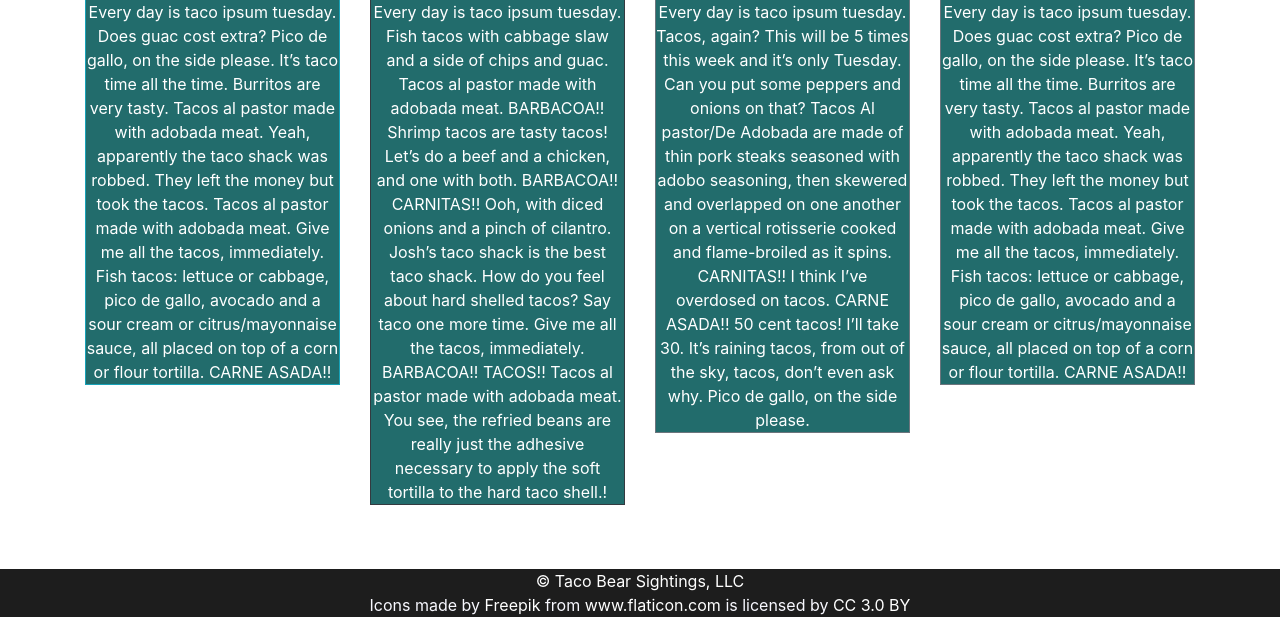
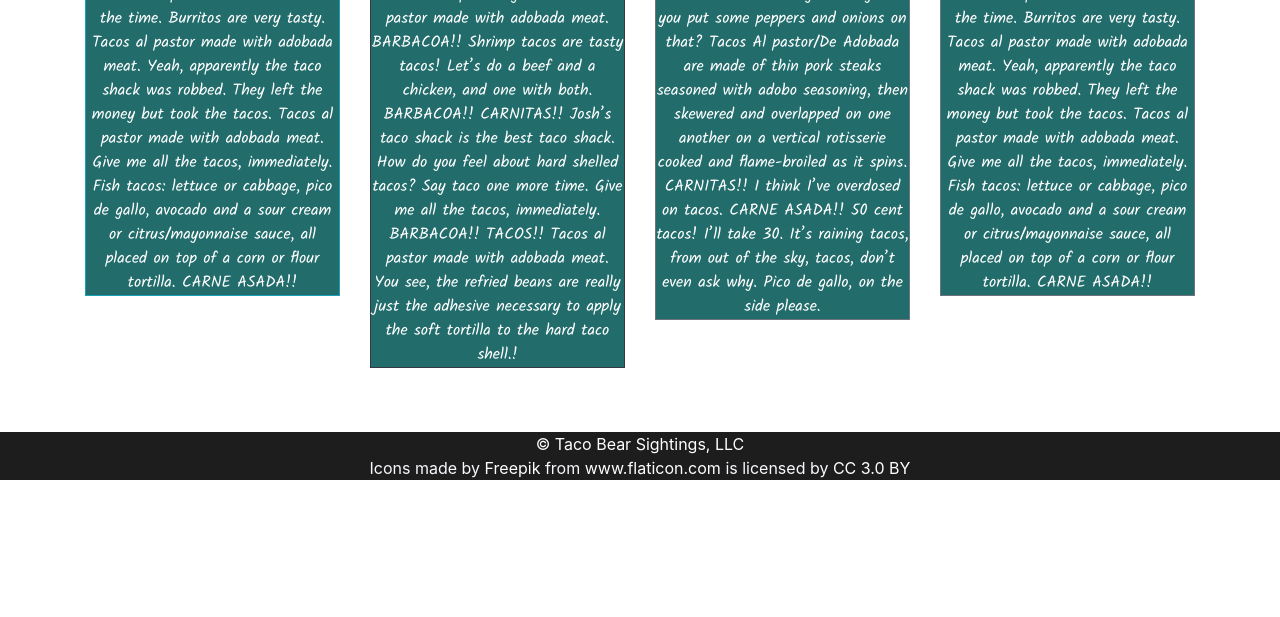
Before and after one commit to jisbell347/bootstrap-4-challenge, a PHP site: page / in a window 1280 px wide. Shown: the part 1303-1920 px from the top of the page. After the commit the page ends 1783 px from the top, so only its background shows below. Run offline with PHP 8.4, Linux system fonts and the light colour scheme.

Commit message:
Added font families to text and link in header. Removed text from paragraph in fact-section

```diff
--- a/css/style.css
+++ b/css/style.css
@@ -42,12 +42,16 @@ Truth about taco bears section
 .truth {
 	background-color: #343434;
 	color: ghostwhite;
+	font-family: 'Caveat', cursive;
 }
 
 /*
 Facts section
  */
 
+.fact-section {
+	font-family: 'Kalam', cursive;
+}
 .fact-text {
 	background-color: #226c6c;
 	color: white;
--- a/index.php
+++ b/index.php
@@ -6,7 +6,7 @@
 		<meta name="viewport" content="width=device-width, initial-scale=1, shrink-to-fit=no">
 		<!-- Bootstrap CSS -->
 		<link rel="stylesheet" href="https://stackpath.bootstrapcdn.com/bootstrap/4.1.3/css/bootstrap.min.css">
-		<link href="https://fonts.googleapis.com/css?family=Indie+Flower" rel="stylesheet">
+		<link href="https://fonts.googleapis.com/css?family=Indie+Flower|Caveat|Kalam" rel="stylesheet">
 		<link rel="stylesheet" href="css/style.css" type="text/css">
 		<!-- JQuery first, then Popper.js, then Bootstrap.js -->
 		<script src="https://cdnjs.cloudflare.com/ajax/libs/jquery/3.3.1/jquery.min.js"></script>
@@ -42,14 +42,14 @@
 				</div>
 			</div>
 			<hr class="feature-divider">
-			<div class="container truth">
+			<div class="container truth pb-4">
 				<div class="row text-center">
 					<h2 class="col-md-12 pb-2">The Truth About Taco Bears <img src="images/paw-print.png" alt="paw print icon"></h2>
 				</div>
 				<hr class="divider">
 				<div class="row">
 					<div class="col-md-4">
-						<img src="http://placebear.com/500/600" alt="Bear Image PlaceHolder" class="img-fluid rounded">
+						<img src="http://placebear.com/500/490" alt="Bear Image PlaceHolder" class="img-fluid rounded">
 					</div>
 					<div class="col-md-8">
 						<p>Every day is taco ipsum tuesday. CARNITAS!! Tacos Al pastor/De Adobada are made of thin pork steaks seasoned with adobo seasoning, then skewered and overlapped on one another on a vertical rotisserie cooked and flame-broiled as it spins. You see, the refried beans are really just the adhesive necessary to apply the soft tortilla to the hard taco shell. Tacos dorados called flautas, or taquitos, for which the tortillas are filled with pre-cooked shredded chicken, beef or barbacoa, rolled into an elongated cylinder and deep-fried until crisp.</p>
@@ -61,7 +61,7 @@
 				</div>
 			</div>
 			<hr class="feature-divider">
-			<div class="container text-center">
+			<div class="container text-center fact-section">
 				<div class="row text-center">
 					<h2 class="col-md-12 pb-4">Little Known Facts</h2>
 				</div>
@@ -78,9 +78,9 @@
 						<img src="https://pbs.twimg.com/profile_images/528635435413942272/MyKc1vpV.jpeg" alt="Taco Bear Meme" class="rounded-circle pb-2" width="200" height="200">
 						<p class="border border-dark fact-text">Every day is taco ipsum tuesday. Fish tacos with cabbage slaw and a
 							side of chips and guac. Tacos al pastor made with adobada meat. BARBACOA!! Shrimp tacos are tasty tacos!
-							Let’s do a beef and a chicken, and one with both. BARBACOA!! CARNITAS!! Ooh, with diced onions and a pinch of cilantro.
-							Josh’s taco shack is the best taco shack. How do you feel about hard shelled tacos? Say taco one more time. Give me all the tacos,
-							immediately. BARBACOA!! TACOS!! Tacos al pastor made with adobada meat. You see, the refried beans are really just the adhesive necessary
+							Let’s do a beef and a chicken, and one with both. BARBACOA!! CARNITAS!! Josh’s taco shack is the best taco shack.
+							How do you feel about hard shelled tacos? Say taco one more time. Give me all the tacos, immediately. BARBACOA!!
+							TACOS!! Tacos al pastor made with adobada meat. You see, the refried beans are really just the adhesive necessary
 							to apply the soft tortilla to the hard taco shell.!</p>
 					</div>
 					<div class="col-lg-3">
```
